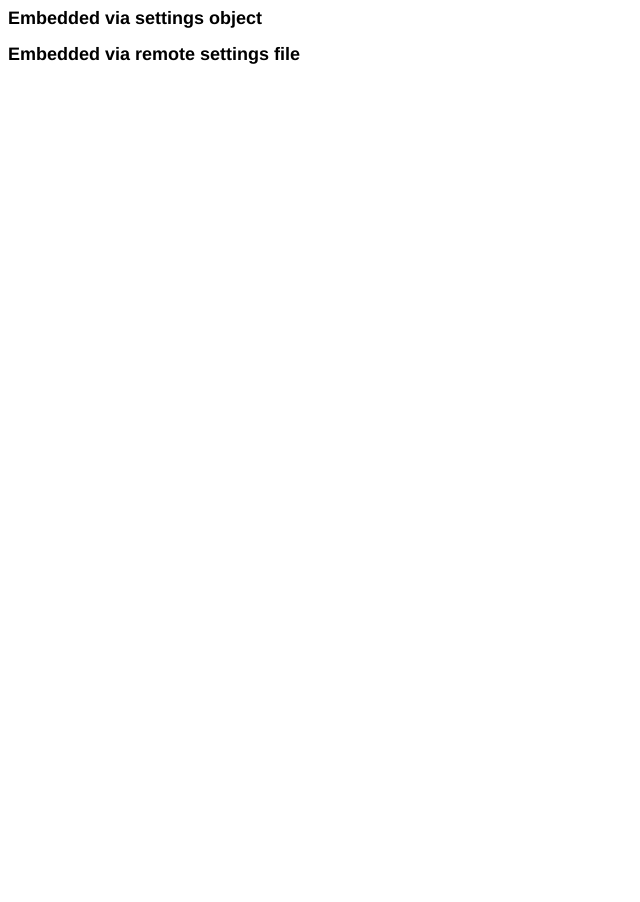
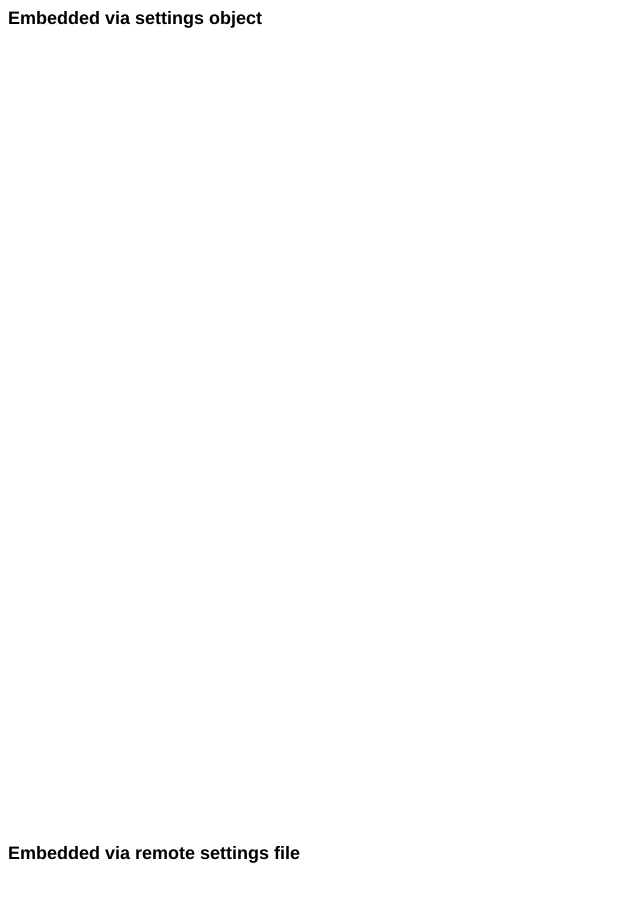
Before and after one commit to finom/github-embed, a plain HTML site: page demo.html in a window 1280 px wide. Shown: the whole page, without its empty margins (0-640 px from the left). Before the commit the page ends 800 px from the top, so only its background shows below. Drawn offline with Linux system fonts and the light colour scheme.

Commit message:
Update demo.html

```diff
--- a/demo.html
+++ b/demo.html
@@ -6,6 +6,10 @@
     body {
         font-family: Helvetica, Arial, Verdana, Tahoma, sans-serif;
         font-size: 12px;
+    }
+
+    div {
+      height: 100%;
     }
 
     #setting-object {
```
